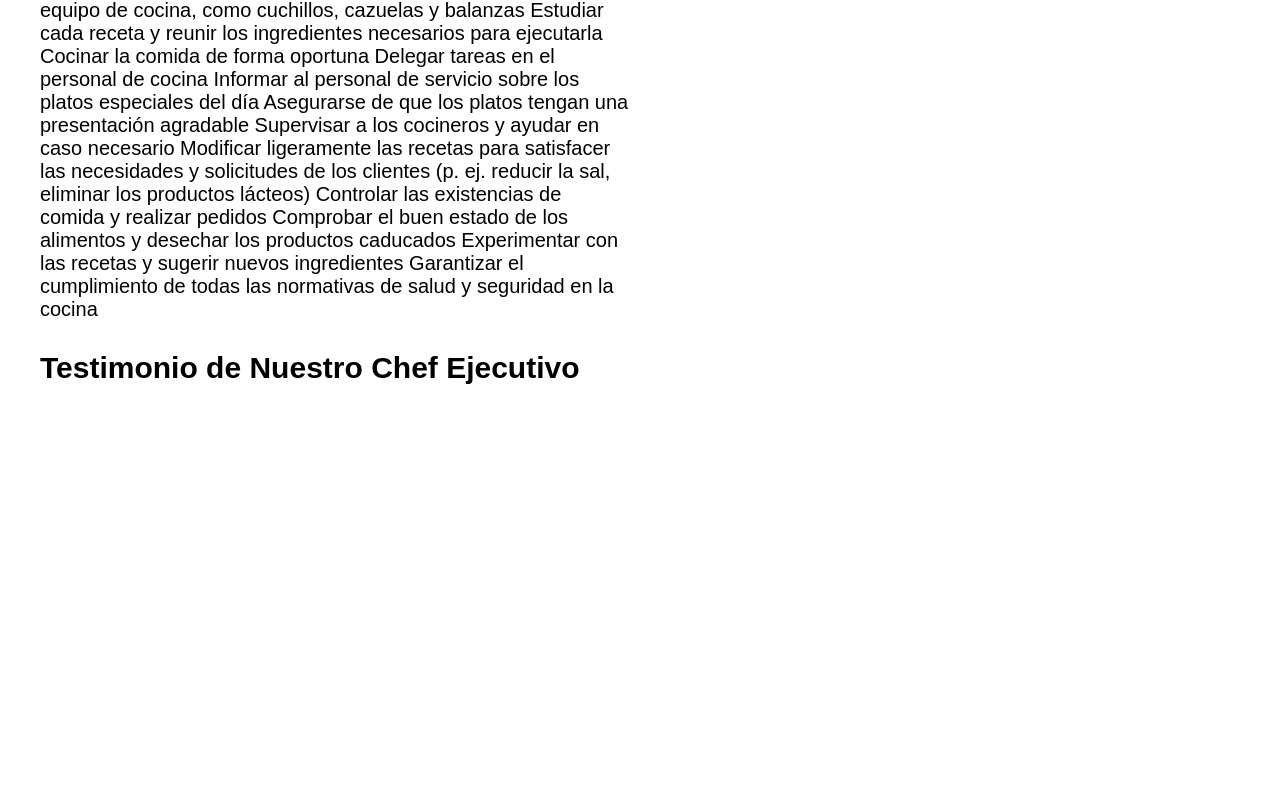
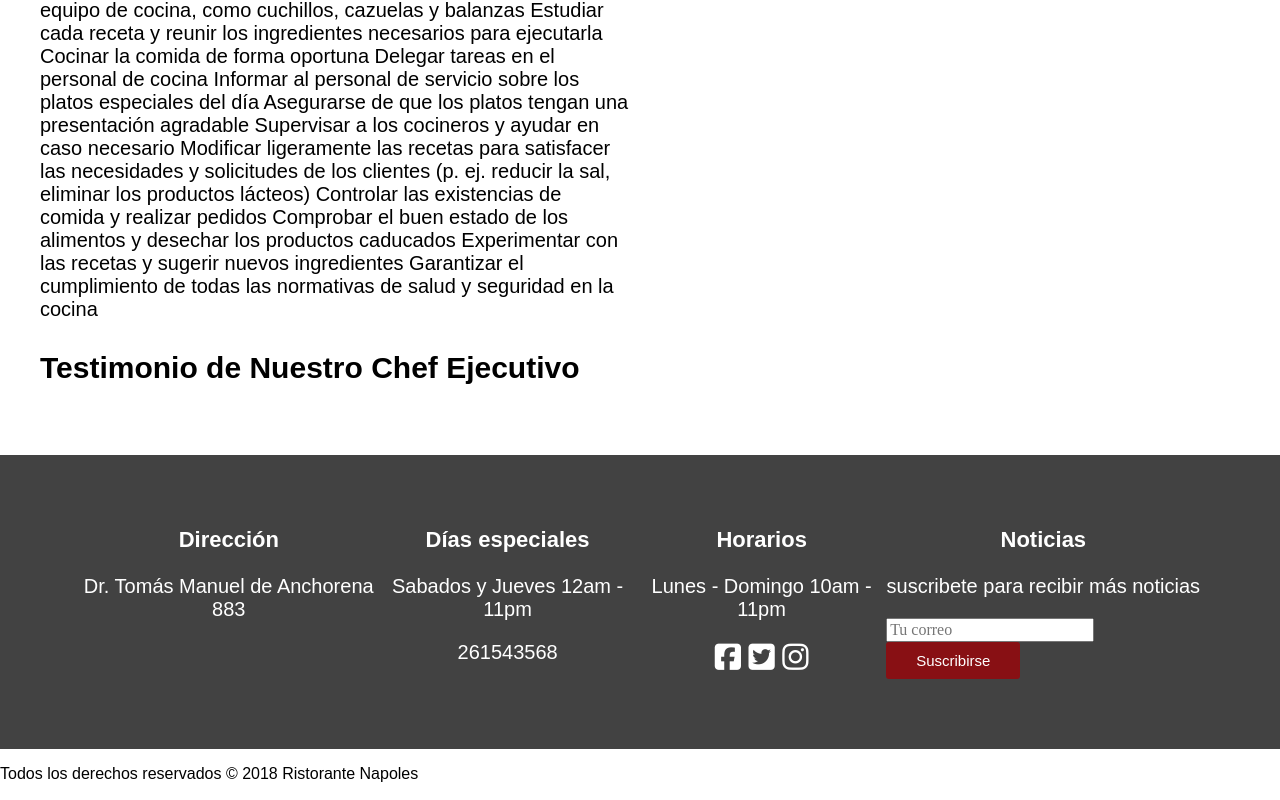
Before and after one commit to agustinmottes/local-comercial-javascript, a plain HTML site: page paginas/Chef.html in a window 1280 px wide. Shown: the part 1239-2039 px from the top of the page. Before the commit the page ends 1654 px from the top, so only its background shows below. Drawn offline with Linux system fonts and the light colour scheme; files that its build step writes are made by us from their sources; files whose address does not match are found by name; a web font is replaced by a local one.

Commit message:
actualizacion

```diff
--- a/paginas/Chef.html
+++ b/paginas/Chef.html
@@ -90,4 +90,35 @@
         </div>
     </section>
     <script src="js/app.js"></script>
+    <div class="pie-pagina ">
+        <div class="contenedor-piepagina contenedor">
+            <div class="info">
+                <h3>Dirección</h3>
+                <p>Dr. Tomás Manuel de Anchorena 883</p>
+            </div>
+            <div class="info">
+                <h3>Días especiales</h3>
+                <p>Sabados y Jueves 12am - 11pm</p>
+                <p>261543568</p>
+            </div>
+            <div class="info">
+                <h3>Horarios</h3>
+                <p>Lunes - Domingo 10am - 11pm</p>
+                <div class="redes-sociales redes-pie">
+                    <i class="fab fa-facebook-square"></i>
+                    <i class="fab fa-twitter-square"></i>
+                    <i class="fab fa-instagram"></i>
+                </div>
+            </div>
+            <div class="info">
+                <h3>Noticias</h3>
+                <p>suscribete para recibir más noticias</p>
+                <input type="email" placeholder="Tu correo">
+                <input type="submit" class="btn btn-verde" value="Suscribirse">
+            </div>
+        </div>
+    </div>
+    <footer class="footer">
+        <p>Todos los derechos reservados &copy; 2018 Ristorante Napoles </p>
+    </footer>
 </body>
```
Also changed, not shown: paginas/Menu.html (deleted, +0 -53 lines), paginas/SobreNosotros.html (+31 -0 lines).
